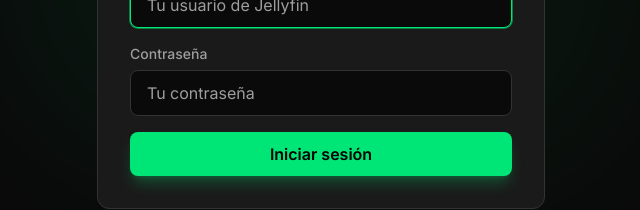
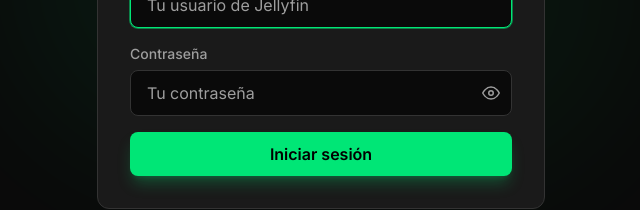
Before and after one commit to jorgemarcoesteve/JorchFlix, a React (Vite) app in the folder frontend/: page /login in a window 1280 px wide. Shown: the part 416-626 px from the top of the page, without its empty margins (319-959 px from the left). Built offline with nearby package versions, Linux system fonts and the light colour scheme.

Commit message:
fix: enviar SHA1 hash de password + boton mostrar/ocultar
- Envia Pw (SHA1) y Password (plaintext) para compatibilidad
- Agrega boton ojo para mostrar/ocultar contrasena en login

```diff
--- a/frontend/src/pages/Login.jsx
+++ b/frontend/src/pages/Login.jsx
@@ -1,12 +1,14 @@
 import { useState } from 'react';
 import { useNavigate } from 'react-router-dom';
 import { motion } from 'framer-motion';
+import { FiEye, FiEyeOff } from 'react-icons/fi';
 import { useAuth } from '../context/AuthContext';
 import toast from 'react-hot-toast';
 
 export default function Login() {
   const [usuario, setUsuario] = useState('');
   const [contrasena, setContrasena] = useState('');
+  const [mostrarPass, setMostrarPass] = useState(false);
   const [cargando, setCargando] = useState(false);
   const { login } = useAuth();
   const navigate = useNavigate();
@@ -74,13 +76,22 @@
             </div>
             <div>
               <label className="block text-sm font-medium text-jf-muted mb-1.5">Contraseña</label>
-              <input
-                type="password"
-                value={contrasena}
-                onChange={(e) => setContrasena(e.target.value)}
-                className="input"
-                placeholder="Tu contraseña"
-              />
+              <div className="relative">
+                <input
+                  type={mostrarPass ? 'text' : 'password'}
+                  value={contrasena}
+                  onChange={(e) => setContrasena(e.target.value)}
+                  className="input pr-10"
+                  placeholder="Tu contraseña"
+                />
+                <button
+                  type="button"
+                  onClick={() => setMostrarPass(!mostrarPass)}
+                  className="absolute right-3 top-1/2 -translate-y-1/2 text-jf-muted hover:text-jf-texto"
+                >
+                  {mostrarPass ? <FiEyeOff size={18} /> : <FiEye size={18} />}
+                </button>
+              </div>
             </div>
             <button
               type="submit"
```
Also changed, not shown: 1 other file (tests, documents, lock files or other folders).
